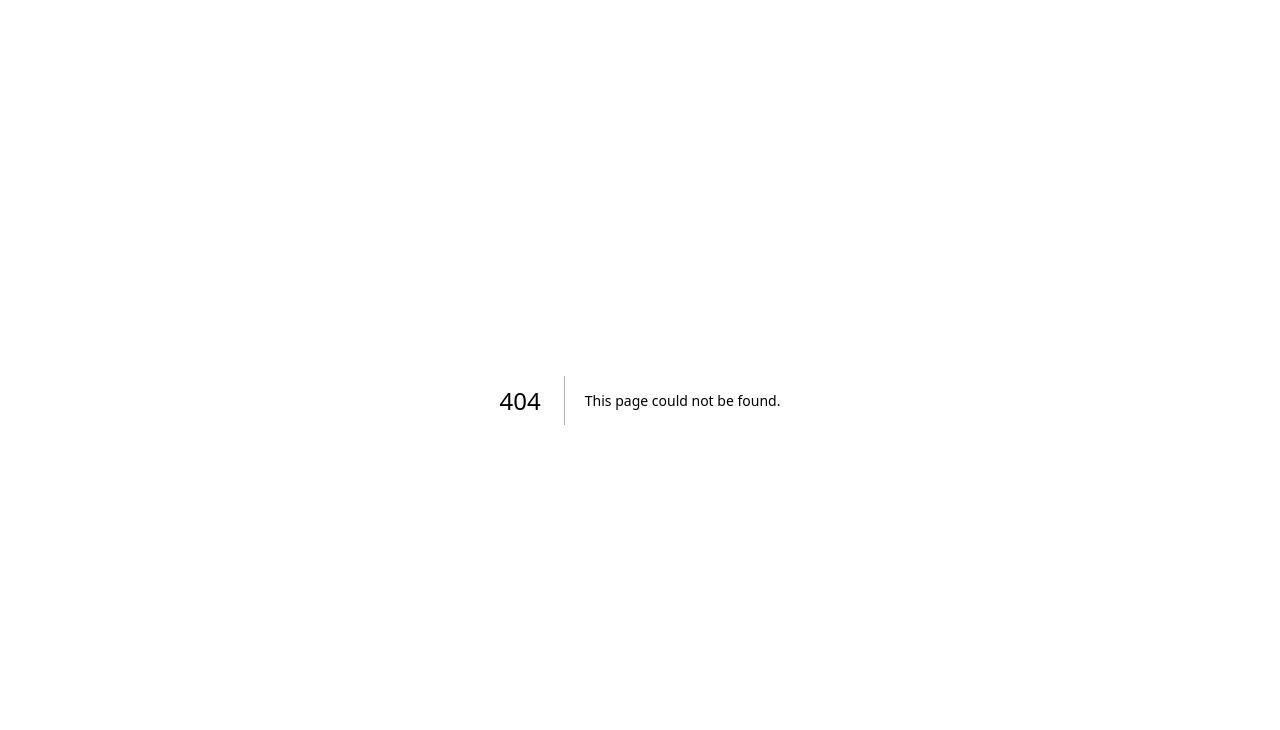
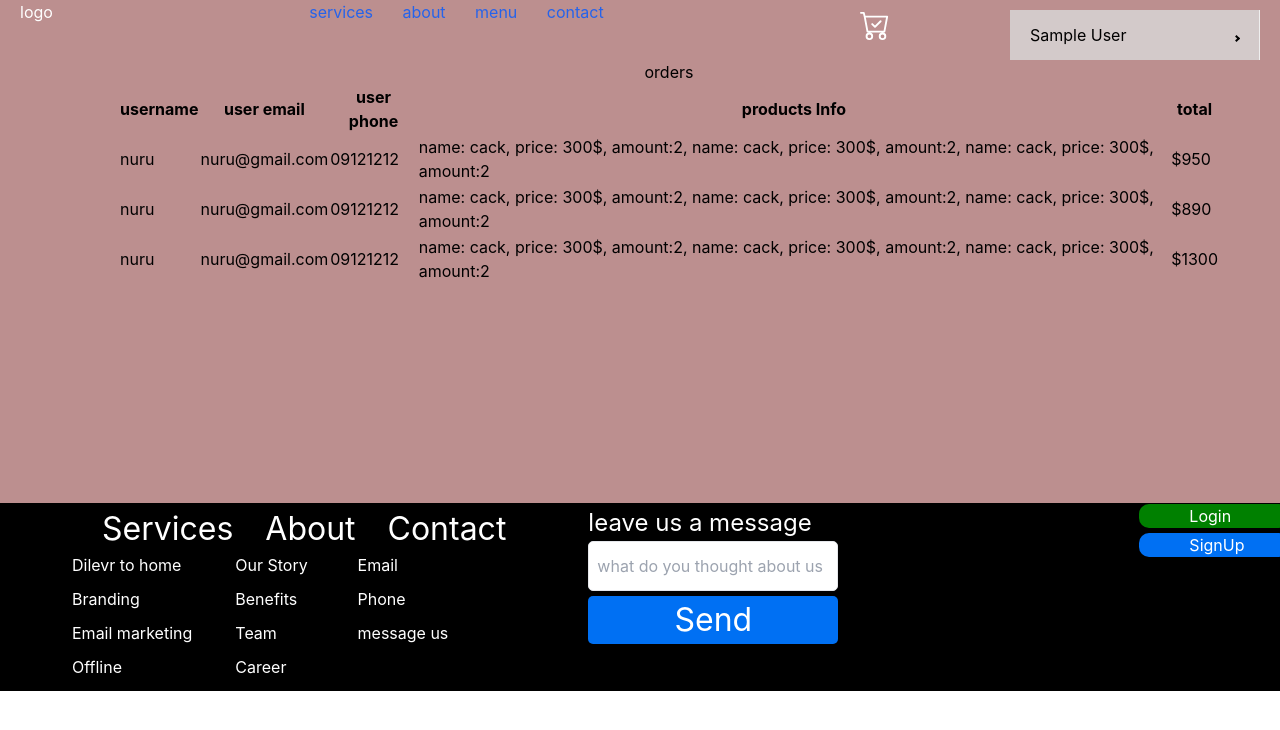
Before and after one commit to nuru11/NextJs-Restaurant-App, a Next.js app: page /myOrders in a window 1280 px wide. Before the commit this address had no page. Shown: the top 730 px of the page. Built offline with nearby package versions, Linux system fonts and the light colour scheme; no server answers; sample sign-in values are in the browser's storage.

Commit message:
my orders page

```diff
--- a/components/Header.js
+++ b/components/Header.js
@@ -55,7 +55,7 @@ function Header() {
     <SubMenu label={session.user.name} className={styles.layoutHeaderSubMenu}>
       <MenuItem className={styles.layoutHeaderMenuItem}> <Link className={styles.layoutHeaderMenuItemLink} href="/menu">menu</Link></MenuItem>
       <MenuItem className={styles.layoutHeaderMenuItem}> <Link className={styles.layoutHeaderMenuItemLink} href="/cart"> cart</Link> </MenuItem>
-    <MenuItem className={styles.layoutHeaderMenuItem}> favourite </MenuItem>
+    <MenuItem className={styles.layoutHeaderMenuItem}> <Link href="/favourite">favourite</Link> </MenuItem>
     {<MenuItem className={styles.layoutHeaderMenuItem}><Link className={styles.layoutHeaderMenuItemLink} href="/Dashboard">dashboard</Link></MenuItem>}
     <MenuItem className={styles.layoutHeaderMenuItem} onClick={(e) =>{ e.preventDefault()
                 signOut()}}> logOut</MenuItem>
--- a/components/Layout.js
+++ b/components/Layout.js
@@ -63,9 +63,10 @@ export default function Layout({ title, children }) {
       <Sidebar className={styles.layoutHeaderSidebar}>
   <Menu className={styles.layoutHeaderMenu}>
     <SubMenu label={session.user.name} className={styles.layoutHeaderSubMenu}>
-      <MenuItem className={styles.layoutHeaderMenuItem}> <Link href="/cart">cart</Link> </MenuItem>
+      <MenuItem className={styles.layoutHeaderMenuItem}> <Link className={styles.layoutSidebarLink} href="/cart">cart</Link> </MenuItem>
+      <MenuItem className={styles.layoutHeaderMenuItem}> <Link className={styles.layoutSidebarLink} href="/myOrders">my orders</Link> </MenuItem>
       {session.user.isAdmin &&<MenuItem className={styles.layoutHeaderMenuItem}> <Link className={styles.layoutSidebarLink} href="/Dashboard">dashboard</Link> </MenuItem>}
-    <MenuItem className={styles.layoutHeaderMenuItem}> favourite </MenuItem>
+    <MenuItem className={styles.layoutHeaderMenuItem}> <Link href="favourite">favourite</Link> </MenuItem>
     <MenuItem className={styles.layoutHeaderMenuItem} onClick={(e) =>{ e.preventDefault()
                 signOut()}}> logOut </MenuItem>
     </SubMenu>
@@ -99,8 +100,8 @@ export default function Layout({ title, children }) {
     <SubMenu label={session.user.name} className={styles.layoutHeaderSubMenu}>
       <MenuItem className={styles.layoutHeaderMenuItem}><Link className={styles.layoutSidebarLink} href="/profile">profile</Link>  </MenuItem>
     <MenuItem className={styles.layoutHeaderMenuItem}> <Link className={styles.layoutSidebarLink} href="/cart">cart</Link> </MenuItem>
-    <MenuItem className={styles.layoutHeaderMenuItem}> <Link className={styles.layoutSidebarLink} href="/favorite">favorite</Link> </MenuItem>
-    <MenuItem className={styles.layoutHeaderMenuItem}> <Link className={styles.layoutSidebarLink} href="/history">my orders</Link> </MenuItem>
+    <MenuItem className={styles.layoutHeaderMenuItem}> <Link className={styles.layoutSidebarLink} href="/favourite">favourite</Link> </MenuItem>
+    <MenuItem className={styles.layoutHeaderMenuItem}> <Link className={styles.layoutSidebarLink} href="/myOrders">my orders</Link> </MenuItem>
     {session.user.isAdmin &&<MenuItem className={styles.layoutHeaderMenuItem}> <Link className={styles.layoutSidebarLink} href="/Dashboard">dashboard</Link> </MenuItem>}
     <MenuItem className={styles.layoutHeaderMenuItem} onClick={(e) =>{ e.preventDefault()
                 signOut()}}> logOut </MenuItem>
--- a/components/Login.js
+++ b/components/Login.js
@@ -82,6 +82,7 @@ function Login() {
             })}
             className={Style.loginComponentFormInput}
             id="email"
+            value="admin@gmail.com"
             autoFocus
           ></input>
 
@@ -96,6 +97,7 @@ function Login() {
             })}
             className={Style.loginComponentFormInput}
             id="password"
+            value="123456"
           ></input>
         </div>
 
--- a/components/SideNav.js
+++ b/components/SideNav.js
@@ -5,6 +5,7 @@ import Link from "next/link"
 import {AiOutlineHome} from "react-icons/ai"
 import {MdOutlineRestaurantMenu} from "react-icons/md"
 import {AiOutlineShoppingCart} from "react-icons/ai"
+import {GrUserAdmin} from "react-icons/gr"
 import {GoSignIn} from "react-icons/go"
 import {useSession} from "next-auth/react"
 
@@ -76,6 +77,19 @@ function SideNa() {
 
 </NavItem>}
 
+{session?.user.isAdmin && <NavItem eventKey="home" className={Styles.sideNavComponentNavItems}>
+
+<NavIcon>
+
+  <Link className={Styles.sideNavComponentLinks} href="/Dashboard" ><GrUserAdmin size={40} /></Link>
+</NavIcon>
+
+<NavText >
+<Link className={Styles.sideNavComponentLinks} href="/Dashboard" >admin</Link>
+</NavText>
+
+</NavItem>}
+
 
 
     </SideNav.Nav>
--- a/pages/Dashboard.js
+++ b/pages/Dashboard.js
@@ -91,9 +91,20 @@ import SideNa from '../components/SideNav'
 import Order from "../utils/models/orderModel"
 import db from "../utils/db"*/
 
+
+
 function Dashboard() {
 
   const {data: session, status} = useSession()
+
+  if(status === "unauthenticated" || !session?.user.isAdmin){
+    return (
+      <div>
+        <div>you don`t allowed to enter this page!</div>
+        <div>go <Link href="/">home</Link></div>
+      </div>
+    )
+  }
 
 
   return (
@@ -116,9 +127,9 @@ function Dashboard() {
     <SubMenu label={session.user.name} className={Style.layoutHeaderSubMenu}>
       <MenuItem className={Style.layoutHeaderMenuItem}><Link className={Style.layoutSidebarLink} href="/profile">profile</Link>  </MenuItem>
     <MenuItem className={Style.layoutHeaderMenuItem}> <Link className={Style.layoutSidebarLink} href="/cart">cart</Link> </MenuItem>
-    <MenuItem className={Style.layoutHeaderMenuItem}> <Link className={Style.layoutSidebarLink} href="/favorite">favorite</Link> </MenuItem>
-    <MenuItem className={Style.layoutHeaderMenuItem}> <Link className={Style.layoutSidebarLink} href="/history">my orders</Link> </MenuItem>
-    {session.user.isAdmin &&<MenuItem className={Style.layoutHeaderMenuItem}> <Link className={Style.layoutSidebarLink} href="/dashboard">dashboard</Link> </MenuItem>}
+    <MenuItem className={Style.layoutHeaderMenuItem}> <Link className={Style.layoutSidebarLink} href="/favourite">favourite</Link> </MenuItem>
+    <MenuItem className={Style.layoutHeaderMenuItem}> <Link className={Style.layoutSidebarLink} href="/myOrders">my orders</Link> </MenuItem>
+    {session.user.isAdmin &&<MenuItem className={Style.layoutHeaderMenuItem}> <Link className={Style.layoutSidebarLink} href="/Dashboard">dashboard</Link> </MenuItem>}
     <MenuItem className={Style.layoutHeaderMenuItem} onClick={(e) =>{ e.preventDefault()
                 signOut()}}> logOut </MenuItem>
     </SubMenu>
@@ -146,7 +157,7 @@ function Dashboard() {
           <DashboardComponent />
           </div>
 
-        <div className={Style.dashboardPageTableParent}>
+          <div className={Style.dashboardPageTableParent}>
         <table border="1" className={Style.DashboardPageTable}>
           <caption className={Style.dashboardPageTableTitle}>orders</caption>
   <tr>
--- /dev/null
+++ b/pages/favourite.js
@@ -0,0 +1,13 @@
+import React from 'react'
+import Link from "next/Link"
+
+function favourite() {
+  return (
+    <div>
+        <div>this page hasn`t build yet!</div>
+        <div>go <Link href="/">home</Link></div>
+    </div>
+  )
+}
+
+export default favourite
--- /dev/null
+++ b/pages/myOrders.js
@@ -0,0 +1,115 @@
+import React from 'react'
+import Style from "../styles/Home.module.css"
+import Header from "../components/Header"
+import Footer from "../components/Footer"
+import { Sidebar, Menu, MenuItem, SubMenu } from 'react-pro-sidebar';
+import {BsCartCheck} from "react-icons/bs"
+import {useSession, signOut} from "next-auth/react"
+import Link from "next/link"
+import dynamic from 'next/dynamic';
+import SideNa from '../components/SideNav'
+
+function MyOrders() {
+  const {data: session, status} = useSession()
+
+  return (
+    <div className={Style.myOrdersPages}>
+
+      <div className={Style.myOrdersPagesHeader}>
+        <Header />
+      </div>
+
+      <div className={Style.dashboardPageDropdownMediaQuery}>
+
+              {status === 'loading' ? (
+                              'Loading...'
+                            ) : session?.user ? (
+                              <div className={Style.layoutHeaderSidebarPlateDetailParentMediaQuery}>
+
+                              <div><SideNa /></div>
+
+                              <Sidebar className={Style.layoutHeaderSidebarMediaQuery}>
+                <Menu className={Style.layoutHeaderMenu}>
+                  <SubMenu label={session.user.name} className={Style.layoutHeaderSubMenu}>
+                    <MenuItem className={Style.layoutHeaderMenuItem}><Link className={Style.layoutSidebarLink} href="/profile">profile</Link>  </MenuItem>
+                  <MenuItem className={Style.layoutHeaderMenuItem}> <Link className={Style.layoutSidebarLink} href="/cart">cart</Link> </MenuItem>
+                  <MenuItem className={Style.layoutHeaderMenuItem}> <Link className={Style.layoutSidebarLink} href="/favourite">favourite</Link> </MenuItem>
+                  <MenuItem className={Style.layoutHeaderMenuItem}> <Link className={Style.layoutSidebarLink} href="/myOrders">my orders</Link> </MenuItem>
+                  {session.user.isAdmin &&<MenuItem className={Style.layoutHeaderMenuItem}> <Link className={Style.layoutSidebarLink} href="/Dashboard">dashboard</Link> </MenuItem>}
+                  <MenuItem className={Style.layoutHeaderMenuItem} onClick={(e) =>{ e.preventDefault()
+                              signOut()}}> logOut </MenuItem>
+                  </SubMenu>
+                </Menu>
+                </Sidebar>
+
+                <Link className={Style.layoutHeaderCartIconLink} href="/cart"><BsCartCheck size={70} /></Link>
+
+              </div> ) : (
+                             <div>
+                            <Link href="/Login" className={Style.layoutLoginLink}>
+                            <diva >login</diva>
+                            </Link>
+
+                            <Link href="/Signup" className={Style.layoutLoginLink}>
+                            <div>SignUp</div>
+                            </Link>
+                            </div>
+                            )}
+                 </div>
+
+
+      <div className={Style.myOrdersPagesBody}>
+
+      <div className={Style.dashboardPageTableParent}>
+        <table border="1" className={Style.DashboardPageTable}>
+          <caption className={Style.dashboardPageTableTitle}>orders</caption>
+  <tr>
+    <th>username</th>
+    <th>user email</th>
+    <th>user phone</th>
+    <th>products Info</th>
+    <th>total</th>
+  </tr>
+
+
+
+  <tr >
+    <td>nuru</td>
+    <td>nuru@gmail.com</td>
+    <td>09121212</td>
+    <td>name: cack, price: 300$, amount:2, name: cack, price: 300$, amount:2, name: cack, price: 300$, amount:2</td>
+    <td>$950</td>
+  </tr>
+
+  <tr >
+    <td>nuru</td>
+    <td>nuru@gmail.com</td>
+    <td>09121212</td>
+    <td>name: cack, price: 300$, amount:2, name: cack, price: 300$, amount:2, name: cack, price: 300$, amount:2</td>
+    <td>$890</td>
+  </tr>
+
+  <tr >
+    <td>nuru</td>
+    <td>nuru@gmail.com</td>
+    <td>09121212</td>
+    <td>name: cack, price: 300$, amount:2, name: cack, price: 300$, amount:2, name: cack, price: 300$, amount:2</td>
+    <td>$1300</td>
+  </tr>
+
+
+
+        </table>
+
+      </div>
+        </div>
+
+      <div className={Style.myOrdersPagesFooter}>
+       <Footer />
+        </div>
+
+    </div>
+  )
+}
+
+export default dynamic(() => Promise.resolve(MyOrders), { ssr: false });
--- a/styles/Home.module.css
+++ b/styles/Home.module.css
@@ -16,6 +16,10 @@
 }
 
 .layoutHeaderMenuItemLink{
+  text-decoration: none;
+}
+
+.layoutSidebarLink{
   text-decoration: none;
 }
 
@@ -1707,7 +1711,7 @@ position: relative;
 
 .DashboardPageTable{
   width: 1100px;
-  margin-left: 20%;
+  margin-left: 10%;
 
 
 }
@@ -1760,6 +1764,146 @@ position: relative;
        width: auto;
     }
 }*/
+
+/* ========================== my orders ========================== */
+
+.myOrdersPagesBody{
+  background-color: rosybrown;
+  min-height: 483px;
+  padding-top: 10px;
+  padding-right: 90px;
+}
+
+
+
+
+
+
+
+
+
+
+
+
+
+
+
+
+
+
+
+
+
+
+
+
+
+
+
+
+
+
+
+
+
+
+
+
+
+
+
+
+
+
+
+
+
+
+
+
+
+
+
+
+
+
+
+
+
+
+
+
+
+
+
+
+
+
+
+
+
+
+
+
+
+
+
+
+
+
+
+
+
+
+
+
+
+
+
+
+
+
+
+
+
+
+
+
+
+
+
+
+
+
+
+
+
+
+
+
+
+
+
+
+
+
+
+
+
+
+
+
+
+
+
+
+
+
+
+
+
+
+
 
 /* ========== */
 .pagesCartBody{
@@ -2511,7 +2655,31 @@ position: relative;
     .sideNavComponentLinks{
       font-size: 50px;
       text-decoration: none;
-    }
-
-
-}
+
+    }
+
+    /* ================ my orders media query ==================== */
+
+    .myOrdersPagesHeader{
+      display: none;
+    }
+
+    .myOrdersPages{
+      background-color: rosybrown;
+      width: 1570px
+    }
+
+.myOrdersPagesBody{
+  background-color: rosybrown;
+  min-height: 483px;
+  padding-top: 50px;
+  padding-right: 90px;
+}
+
+.dashboardPageTableParent{
+  border: 2px solid transparent
+}
+
+
+
+}
```
